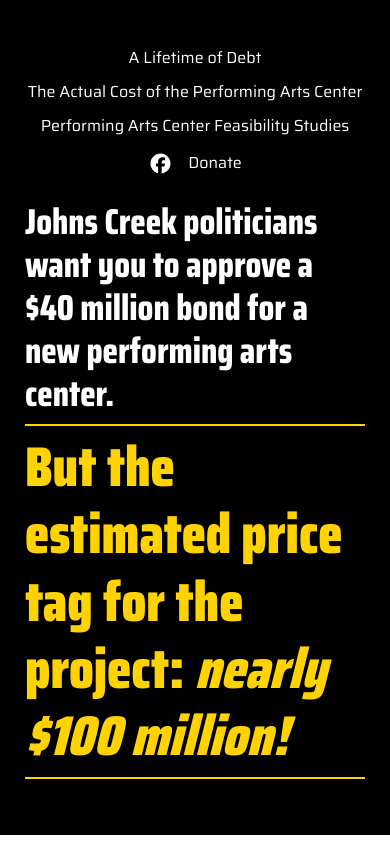
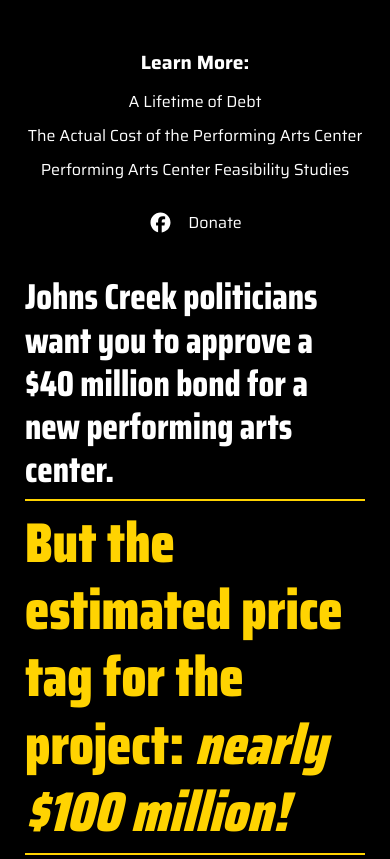
Before and after one commit to Brendan-Kapcsos/JcNoBond, a plain HTML site: page index.html in a window 390 px wide. Shown: the top 859 px of the page. Drawn offline with nearby package versions, Linux system fonts and the light colour scheme.

Commit message:
Add files via upload

```diff
--- a/css/style.css
+++ b/css/style.css
@@ -29,10 +29,36 @@ img {
     display: flex;
     align-items: center;
     gap: 15px;
+    justify-content: space-between;
+    font-size: 1rem;
+}
+
+.header-links span {
+    font-size: 1.2rem;
+    font-weight: 700;
+}
+
+.header-links > div {
+    display: flex;
+    align-items: center;
+    gap: 15px;
     justify-content: end;
 }
 
 .header-links a {
+    text-decoration: none !important;
+    color: #fff;
+    line-height: 1;
+}
+
+.footer-links {
+    display: flex;
+    align-items: center;
+    gap: 15px;
+    justify-content: end;
+}
+
+.footer-links a {
     text-decoration: none !important;
     color: #fff;
     line-height: 1;
@@ -106,10 +132,18 @@ img {
 
 
 @media (max-width: 767px) {
-    section .header-links {
+    section .header-links,
+    .header-links > div {
         justify-content: center;
         margin-bottom: 1rem;
         flex-wrap: wrap;
+    }
+
+    .header-links{
+        flex-direction: column;
+    }
+    .header-links > div:first-child{
+        flex-direction: column;
     }
 
     section .header-links a{
--- a/index.html
+++ b/index.html
@@ -19,9 +19,13 @@
     <section style="background-color: #000; color: #fff;" class="py-5">
         <div class="container">
             <div class="header-links mb-4">
+                <div>
+                    <span>Learn More:</span>
                     <a href="A Lifetime of Debt.pdf" download="true" target="_blank">A Lifetime of Debt</a>
                     <a href="The Actual Cost of the Performing Arts Center.pdf" download="true" target="_blank">The Actual Cost of the Performing Arts Center</a>
                     <a href="JC PAC Feasibility Studies.zip" download="true" target="_blank">Performing Arts Center Feasibility Studies</a>
+                </div>
+                <div>
                     <a href="https://www.facebook.com/p/Johns-Creek-Citizens-Alliance-61579342296528/" target="_blank">
                         <svg xmlns="http://www.w3.org/2000/svg" viewBox="0 0 640 640"
                             style="width: 25px;fill: #fff;"><!--!Font Awesome Free v7.0.1 by @fontawesome - https://fontawesome.com License - https://fontawesome.com/license/free Copyright 2025 Fonticons, Inc.-->
@@ -31,6 +35,8 @@
                     </a>
                     <a href="https://secure.anedot.com/johns-creek-citizens-alliance-087d38e8-66ab-4a8b-b8ae-365c526aae40/donate"
                         target="_blank">Donate</a>
+                </div>
+
             </div>
 
             <h4 class="Condensed-800 subheading">Johns Creek politicians want you to approve a $40 million bond for a
@@ -116,7 +122,7 @@
         <div class="footer-row container">
             <img src="images/johns-creek.png" alt="johns" class="desktop-logo">
             <img src="images/johns-creeek2.png" alt="johns" style="display: none;" class="mobile-logo">
-            <div class="header-links">
+            <div class="footer-links">
                 <a href="https://www.facebook.com/p/Johns-Creek-Citizens-Alliance-61579342296528/" target="_blank">
                     <svg xmlns="http://www.w3.org/2000/svg" viewBox="0 0 640 640"
                         style="width: 25px;fill: #fff;"><!--!Font Awesome Free v7.0.1 by @fontawesome - https://fontawesome.com License - https://fontawesome.com/license/free Copyright 2025 Fonticons, Inc.-->
```
Lines whose indentation alone changed are shown as unchanged.
